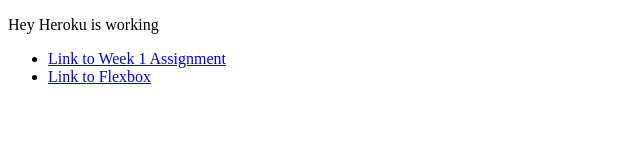
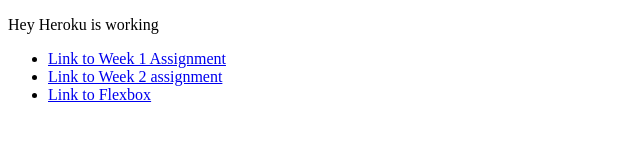
Before and after one commit to Roni-Jo/GDS111, a plain HTML site: page index.html in a window 1280 px wide. Shown: the whole page, without its empty margins (0-640 px from the left). Drawn offline with Linux system fonts and the light colour scheme.

Commit message:
Link update

```diff
--- a/index.html
+++ b/index.html
@@ -10,6 +10,7 @@
 
     <ul>
         <li><a href="W1/index.html">Link to Week 1 Assignment</a></li>
+        <li><a href="W2/index.html">Link to Week 2 assignment</a></li>
         <li><a href="Week2/flexbox.html">Link to Flexbox</a></li>
     </ul>
 </body>
```
